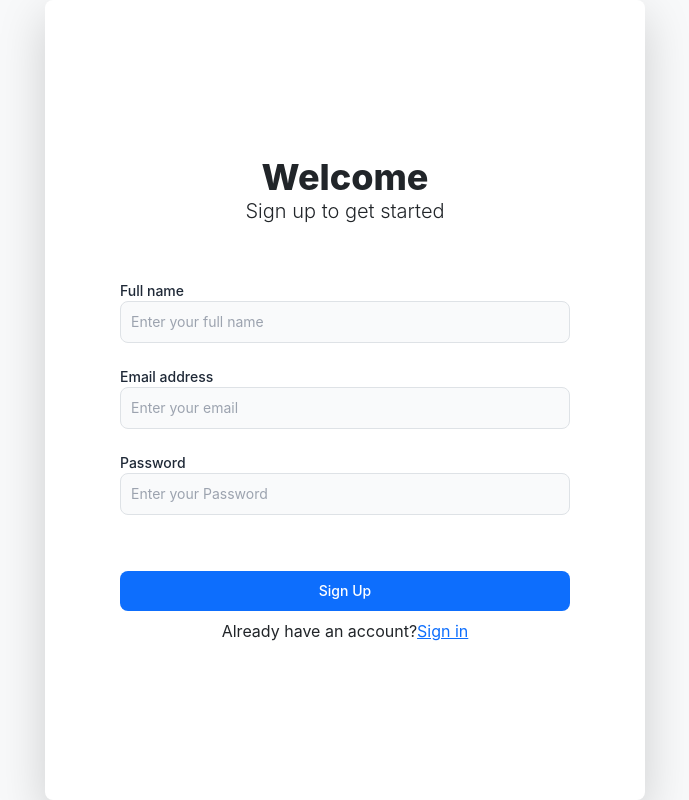
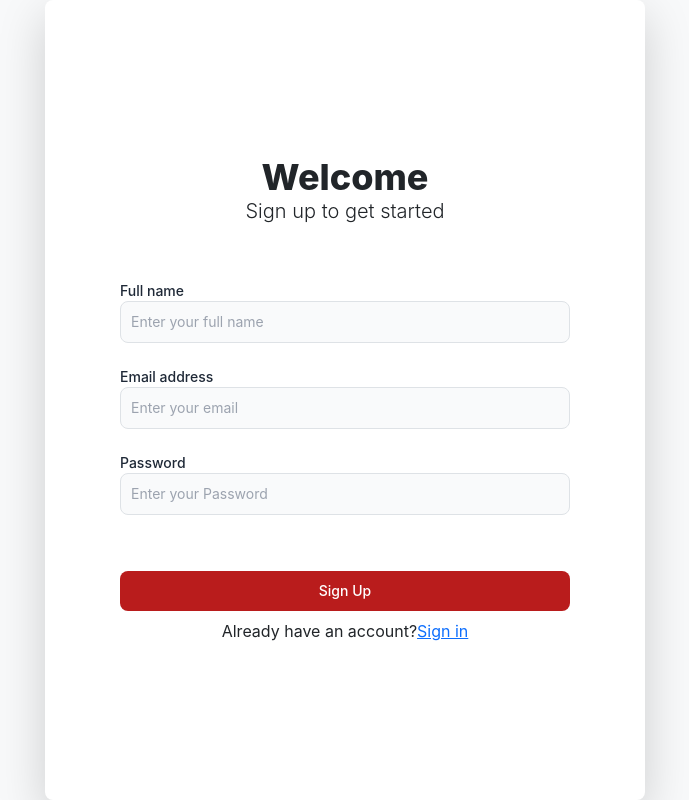
Before and after one commit to Aarya-0504/TravelOnTheGo, a React (Create React App) app in the folder client/: page /users/sign_up in a window 1280 px wide. Shown: the whole page, without its empty margins (295-984 px from the left). Built offline with nearby package versions, Linux system fonts and the light colour scheme.

Commit message:
minor changes

```diff
--- a/client/src/App.js
+++ b/client/src/App.js
@@ -39,9 +39,7 @@
       </ProtectedRoute>
       }/>
       <Route path='/maps' element={
-
         <Mappu/>
-
       }/>
     </Routes>
     </ToastContextProvider>
--- a/client/src/components/Button/index.js
+++ b/client/src/components/Button/index.js
@@ -7,7 +7,7 @@
     disabled = false,
 }) => {
   return (
-    <button type={type} className={`text-white bg-primary hover:bg-primary focus:ring-4 focus:outline-none focus:ring-blue-300 font-medium rounded-lg text-sm px-5 py-2.5 text-center ${className}`} disabled={disabled}>{label}</button>
+    <button type={type} className={`text-white bg-red-700 hover:bg-primary focus:ring-4 focus:outline-none focus:ring-blue-300 font-medium rounded-lg text-sm px-5 py-2.5 text-center ${className}`} disabled={disabled}>{label}</button>
   )
 }
 
--- a/client/src/components/NavBar/index.jsx
+++ b/client/src/components/NavBar/index.jsx
@@ -10,7 +10,7 @@
           {({ open }) => (
             <>
               <div>
-                <SideBar/>
+
                 <Menu.Button className=" inline-flex justify-center w-full rounded-md border border-gray-300 shadow-sm px-4 py-2 bg-white text-sm font-medium text-gray-700 hover:bg-gray-50 focus:outline-none focus:ring-2 focus:ring-offset-2 focus:ring-offset-gray-100 focus:ring-indigo-500">
                   <svg
                     xmlns="http://www.w3.org/2000/svg"
--- a/client/src/components/ThedropDown.jsx
+++ b/client/src/components/ThedropDown.jsx
@@ -7,7 +7,7 @@
   const navigate=useNavigate();
 
   const handleOpenMaps = () => {
-    navigate('/maps')
+    navigate('/maps');
   };
   return (
     <Dropdown className='dropdown-basic'>
--- a/client/src/modules/Form/sign_in.jsx
+++ b/client/src/modules/Form/sign_in.jsx
@@ -17,7 +17,7 @@
     const {toast} = useContext(ToastContext)
     const handleSubmit = async(e) => {
         //console.log('data :>> ', data);
-        e.preventDefault();
+        e.preventDefault()
 
         const res = await fetch(`http://localhost:8000/api/login`, {
             method: 'POST',
--- a/client/tailwind.config.js
+++ b/client/tailwind.config.js
@@ -7,7 +7,7 @@
 
     extend: {
       colors:{
-        'primary': "#4f000b",
+        'primary': "#ef233c",
           'secondary': "#d8f3dc",
           'light': "#FFFFFF",
       },
```
